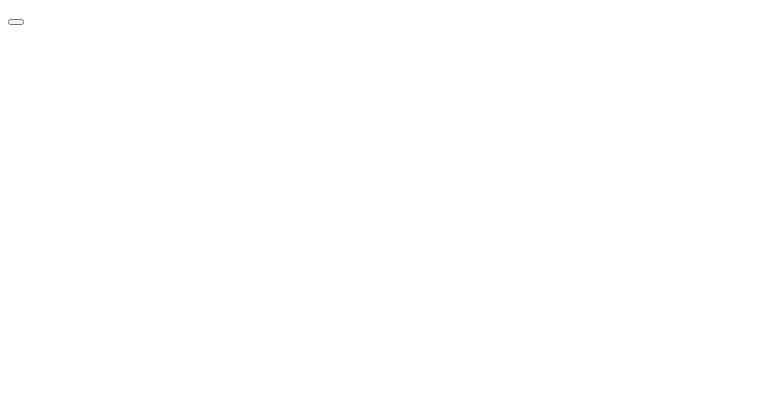
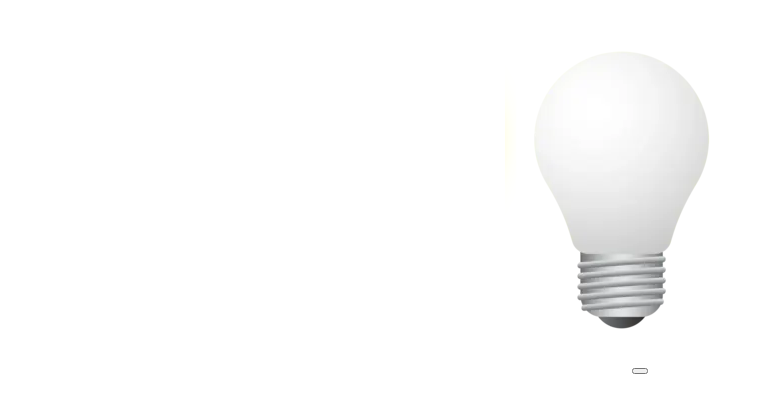
Before and after one commit to gabriele-fontana/js-dom-1, a plain HTML site: page index.html in a window 1280 px wide. Shown: the whole page, without its empty margins (0-764 px from the left). Drawn offline with Linux system fonts and the light colour scheme.

Commit message:
add lamp img to the page

```diff
--- a/index.html
+++ b/index.html
@@ -4,13 +4,16 @@
     <meta charset="UTF-8">
     <meta name="viewport" content="width=device-width, initial-scale=1.0">
     <link rel="icon" href="./img/white_lamp.png" type="image/png">
+    <link rel="stylesheet" href="./style/style.css">
     <title>lightbulb</title>
 </head>
 <body>
-    <script src="./main.js"></script>
     <main>
         <div id="img-wrapper"></div>
-        <button></button>
+        <div id="btn-wrapper">
+            <button></button>
+        </div>
     </main>
+    <script src="./main.js"></script>
 </body>
 </html>
--- a/main.js
+++ b/main.js
@@ -0,0 +1,9 @@
+//select html elements
+const wrapper = document.getElementById('img-wrapper');
+const btn = document.querySelector('button');
+
+//add lamp img to the page
+const bulbImg = document.createElement('img');
+bulbImg.src =  './img/white_lamp.png';
+bulbImg.alt='lampadina spenta';
+document.getElementById('img-wrapper').appendChild(bulbImg);
--- /dev/null
+++ b/style/style.css
@@ -0,0 +1,8 @@
+#img-wrapper {
+    display: flex;
+    justify-content: center;
+}
+#btn-wrapper {
+    display: flex;
+    justify-content: center;
+}
```
